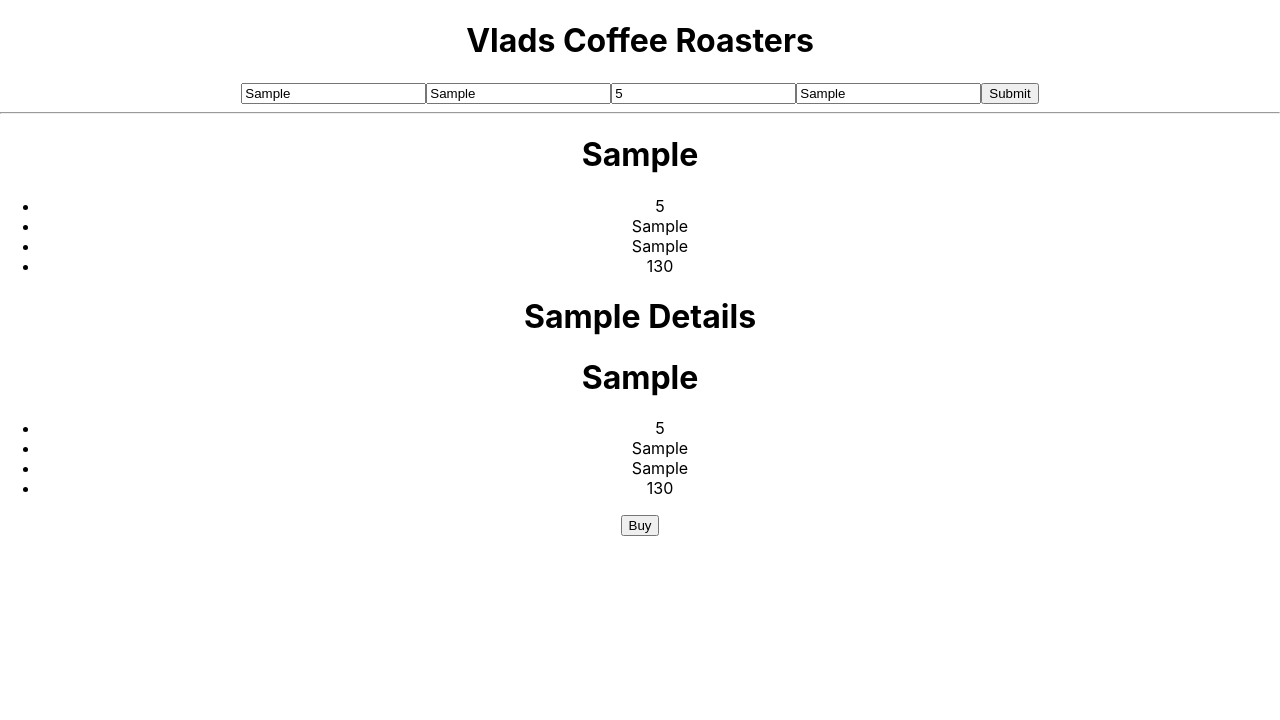
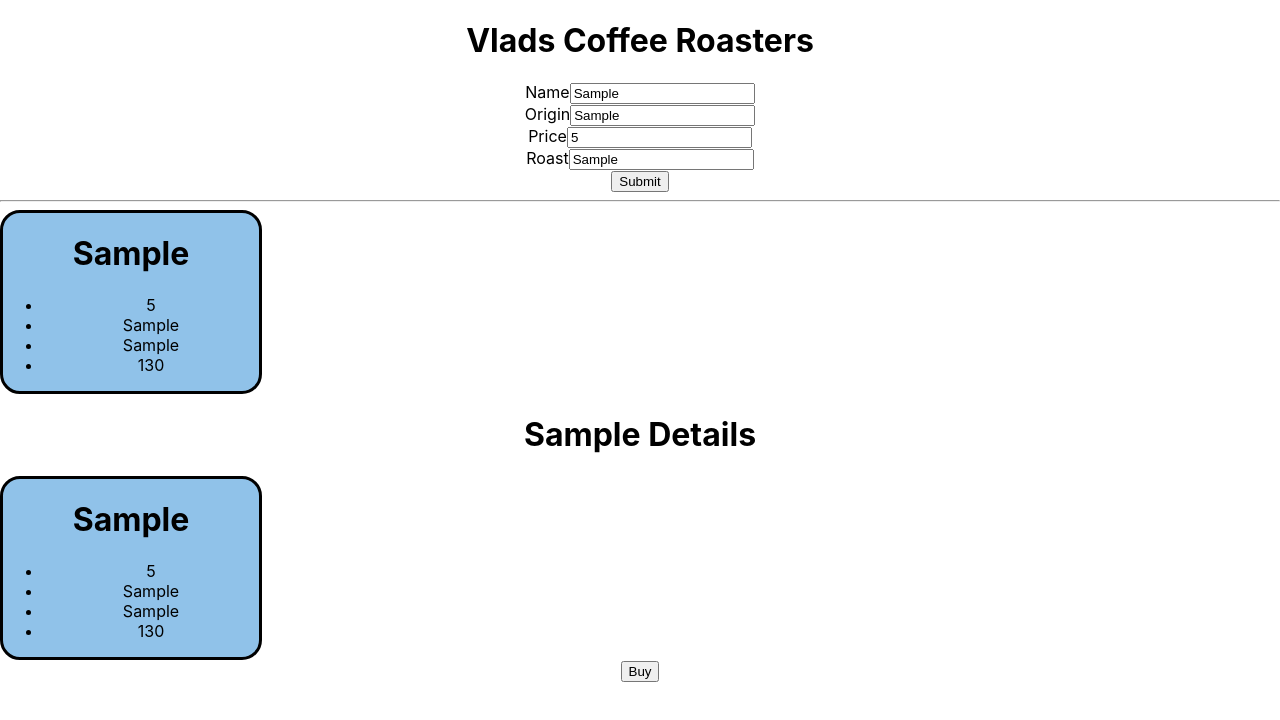
Before and after one commit to yakovdan98/coffee-roaster, a React (Create React App) app: page / in a window 1280 px wide. Both pictures are taken after typing "Sample", "Sample", "5", "Sample" into the empty fields and a click on the button "Submit". Shown: the top 720 px of the page. Built offline with nearby package versions, Linux system fonts and the light colour scheme.

Commit message:
added styling

```diff
--- a/package.json
+++ b/package.json
@@ -34,5 +34,8 @@
       "last 1 firefox version",
       "last 1 safari version"
     ]
+  },
+  "devDependencies": {
+    "tailwindcss": "^3.2.6"
   }
 }
--- a/src/AddBeansForm.js
+++ b/src/AddBeansForm.js
@@ -2,7 +2,7 @@ import React from 'react';
 import { v4 } from 'uuid';
 const AddBeansForm = (props) => {
 
-  function handleAddBeans(e){
+  function handleAddBeans(e) {
     e.preventDefault();
     props.onFormSubmit({
       key: v4(),
@@ -18,22 +18,30 @@ const AddBeansForm = (props) => {
   return (
     <div>
       <form onSubmit={handleAddBeans}>
+        <label for="name" >Name</label>
         <input
+          id='name'
           type='text'
           name='name'
-        placeholder='Name' />
+          placeholder='Name' /><br />
+          <label for="origin" >Origin</label>
         <input
+          id='origin'
           type='text'
           name='origin'
-        placeholder='Origin' />
+          placeholder='Origin' /><br />
+          <label for="price" >Price</label>
         <input
+          id='price'
           type='number'
           name='price'
-        placeholder='Price' />
+          placeholder='Price' /><br />
+          <label for="roast" >Roast</label>
         <input
+          id='roast'
           type='text'
           name='roast'
-        placeholder='Light/Medium/Dark' />
+          placeholder='Light/Medium/Dark' /><br />
         <button type='submit'>Submit</button>
       </form>
     </div>
--- a/src/Bean.js
+++ b/src/Bean.js
@@ -3,7 +3,7 @@ import PropTypes from 'prop-types';
 
 const Bean = (props) => {
   return (
-    <div>
+    <div className='item' onClick={() => props.itemClick(props.key) }>
       <h1>{props.name}</h1>
       <ul>
         <li>{props.price}</li>
--- a/src/BeanList.js
+++ b/src/BeanList.js
@@ -3,7 +3,7 @@ import Bean from './Bean';
 
 const BeanList = (props) => {
   return (
-    <div>
+    <div className='w-4 text-cyan-50 '>
       <hr />
       {props.beanList.map((item) =>
         <Bean
--- a/src/BeanSelectionControl.js
+++ b/src/BeanSelectionControl.js
@@ -15,7 +15,9 @@ class BeanSelectionControl extends Component {
   BuyBeans = (id) => {
     console.log(this.state.mainBeanList.filter(item => item.key === id)[0].amount);
     this.state.mainBeanList.filter(item => item.key === id)[0].amount--;
-    this.setState(this.state.mainBeanList);
+    this.setState({
+      mainBeanList: this.state.mainBeanList
+    });
   }
 
   AddBeans = (newItem) => {
--- a/src/index.css
+++ b/src/index.css
@@ -1,3 +1,7 @@
+/* @tailwind base;
+@tailwind components;
+@tailwind utilities; */
+
 body {
   margin: 0;
   font-family: -apple-system, BlinkMacSystemFont, 'Segoe UI', 'Roboto', 'Oxygen',
@@ -11,3 +15,11 @@ code {
   font-family: source-code-pro, Menlo, Monaco, Consolas, 'Courier New',
     monospace;
 }
+
+.item {
+  position: relative;
+  width: 20%;
+  background-color: rgb(144, 194, 233);
+  border-style: solid;
+  border-radius: 20px;
+}
--- /dev/null
+++ b/tailwind.config.js
@@ -0,0 +1,10 @@
+/** @type {import('tailwindcss').Config} */
+module.exports = {
+  content: [
+    "./src/**/*.{js,jsx,ts,tsx}",
+  ],
+  theme: {
+    extend: {},
+  },
+  plugins: [],
+}
```
Also changed, not shown: 1 other file (tests, documents, lock files or other folders). Lines whose indentation alone changed are shown as unchanged.
